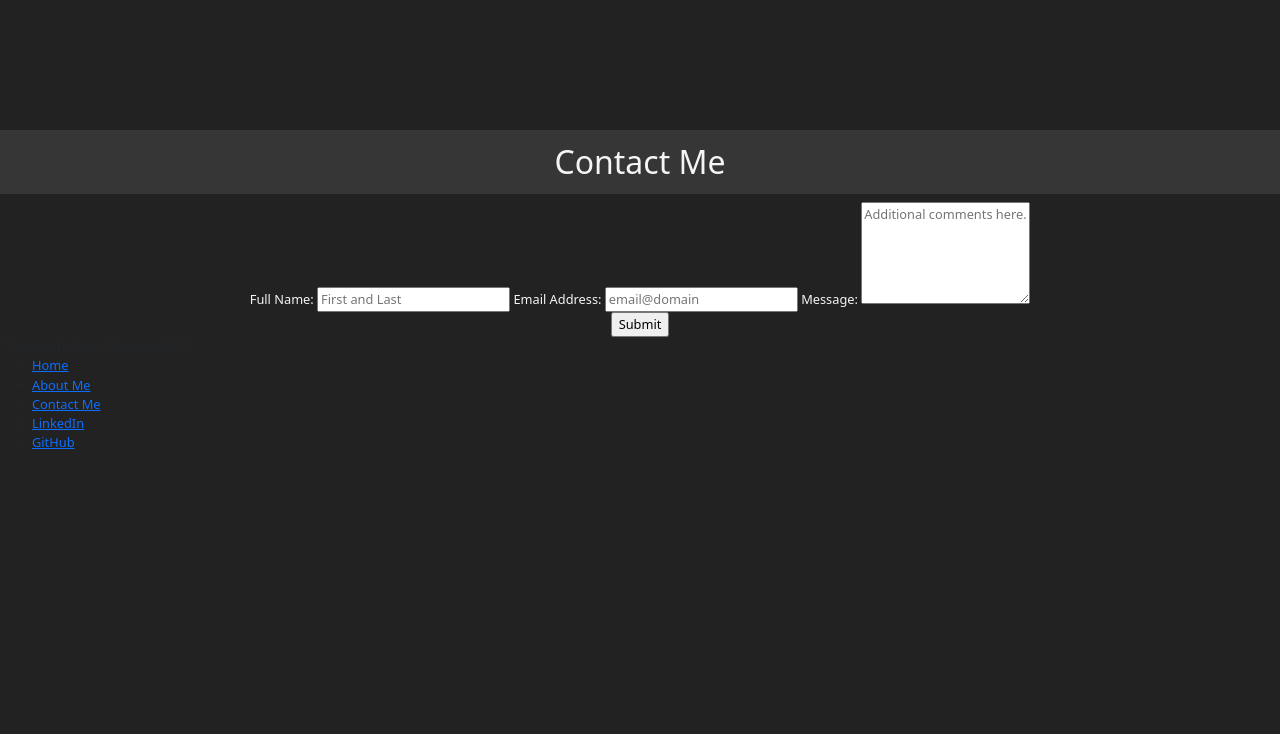
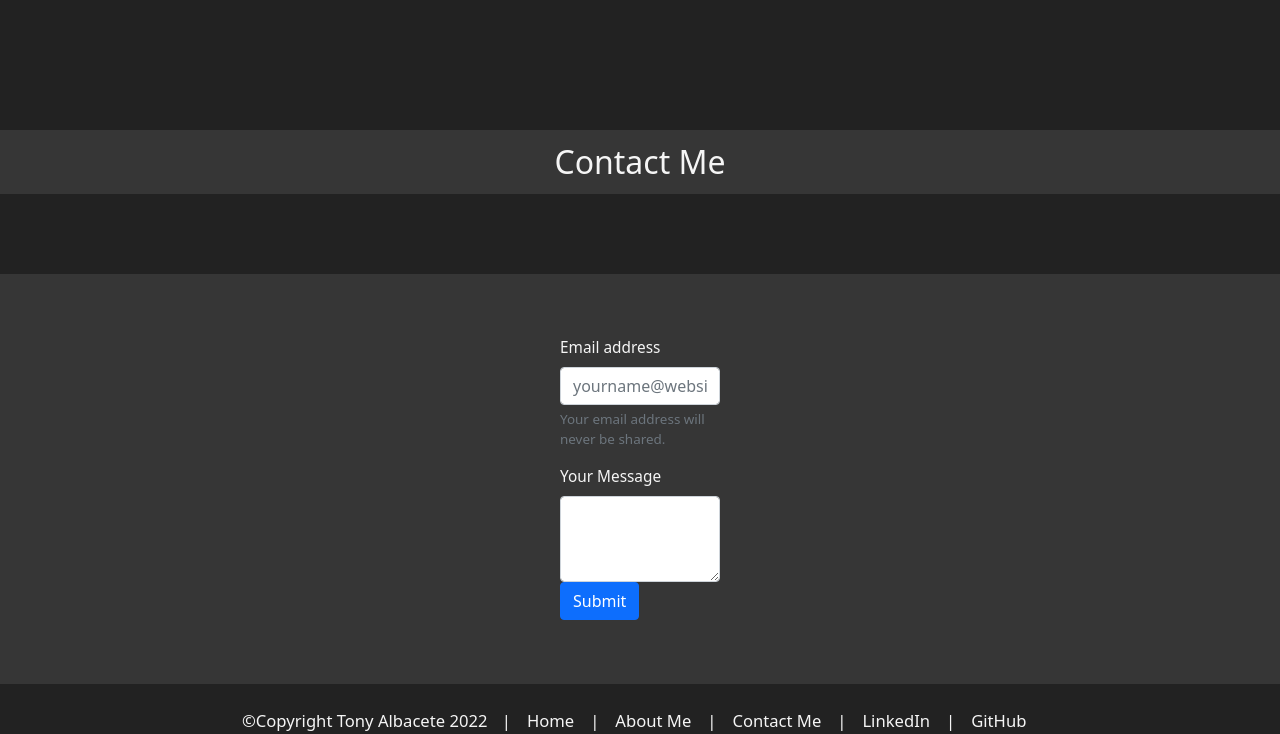
Before and after one commit to tbalbacete/Portfolio-Project, a plain HTML site: page index.html in a window 1280 px wide. Shown: the part 1851-2585 px from the top of the page. Before the commit the page ends 2319 px from the top, so only its background shows below. Drawn offline with nearby package versions, Linux system fonts and the light colour scheme.

Commit message:
updated contact me and footer

```diff
--- a/index.html
+++ b/index.html
@@ -21,7 +21,7 @@
               <div class="collapse navbar-collapse" id="navbarNavAltMarkup">
                 <div class="navbar-nav">
                   <a class="nav-link active" aria-current="page" href="#main">About Me</a>
-                  <a class="nav-link" href="#fs-frm">Contact</a>
+                  <a class="nav-link" href="#contactHead">Contact</a>
                   <a class="nav-link" href="#projectshead">Projects</a>
                   <a class="nav-link" href="https://github.com/tbalbacete">GitHub</a>
                 </div>
@@ -97,7 +97,7 @@
     </div>
     <br/>
     <!-- Contact Section -->
-      <h2 id = "contactHead">Contact Me</h2>
+      <!-- <h2 id = "contactHead">Contact Me</h2>
         <div class="container-fluid">
             <form id="fs-frm" name="simple-contact-form" accept-charset="utf-8" action="https://formspree.io/f/mgedaadp" method="post">
                 <fieldset id="fs-frm-inputs">
@@ -111,7 +111,24 @@
                 </fieldset>
                 <input type="submit" value="Submit">
               </form>
-        </div>
+        </div> -->
+        <div class="contentWrapper">
+          <h2 id="contactHead">Contact Me</h2>
+          <form action="https://formspree.io/f/mgedaadp" method="post">
+              <br /><br />
+              <div class="mb-3">
+                  <label for="exampleInputEmail1" class="form-label">Email address</label>
+                  <input type="email" name="_replyto" placeholder="yourname@website.com" class="form-control" id="exampleInputEmail1"
+                      aria-describedby="emailHelp">
+                  <div id="emailHelp" class="form-text">Your email address will never be shared.</div>
+              </div>
+              <div class="mb-3">
+                  <label for="exampleFormControlTextarea1" class="form-label">Your Message</label>
+                  <textarea name = "message" class="form-control" id="exampleFormControlTextarea1" rows="3"></textarea>
+                  <button type="submit" class="btn btn-primary">Submit</button>
+              </div>
+          </form>
+      </div>
 
     <!-- Footer -->
     <div class="clear"></div>
--- a/style.css
+++ b/style.css
@@ -83,3 +83,44 @@ div.clear {
     text-align: center;
     color: whitesmoke;
 }
+
+form {
+    font-size: 120%;
+    background-color: rgb(54, 54, 54);
+    margin: 5.0rem 0 0 0;
+    padding: 1.0rem 35.0rem 3.0rem 35.0rem;
+    color: whitesmoke;
+}
+
+footer {
+    background-color: #222;
+    height: 30px;
+    font-size: 1.3em;
+    color: whitesmoke;
+    text-align: center;
+    padding: 1.5em 2.0em;
+}
+footer ul#menuFooter {
+    display: inline-block;
+    list-style: none;
+    margin: 0 0 0 0.6em;
+    padding: 0;
+}
+footer ul li {
+    display: inline-block;
+    padding: 0 0.7em 0 0;
+    margin: 0;
+}
+
+footer ul li::before {
+    content: "| ";
+    padding-right: 0.7em;
+
+}
+footer a, footer a:visited {
+    color: whitesmoke;
+    text-decoration: none;
+}
+footer a:hover {
+    color: cornsilk;
+}
```
